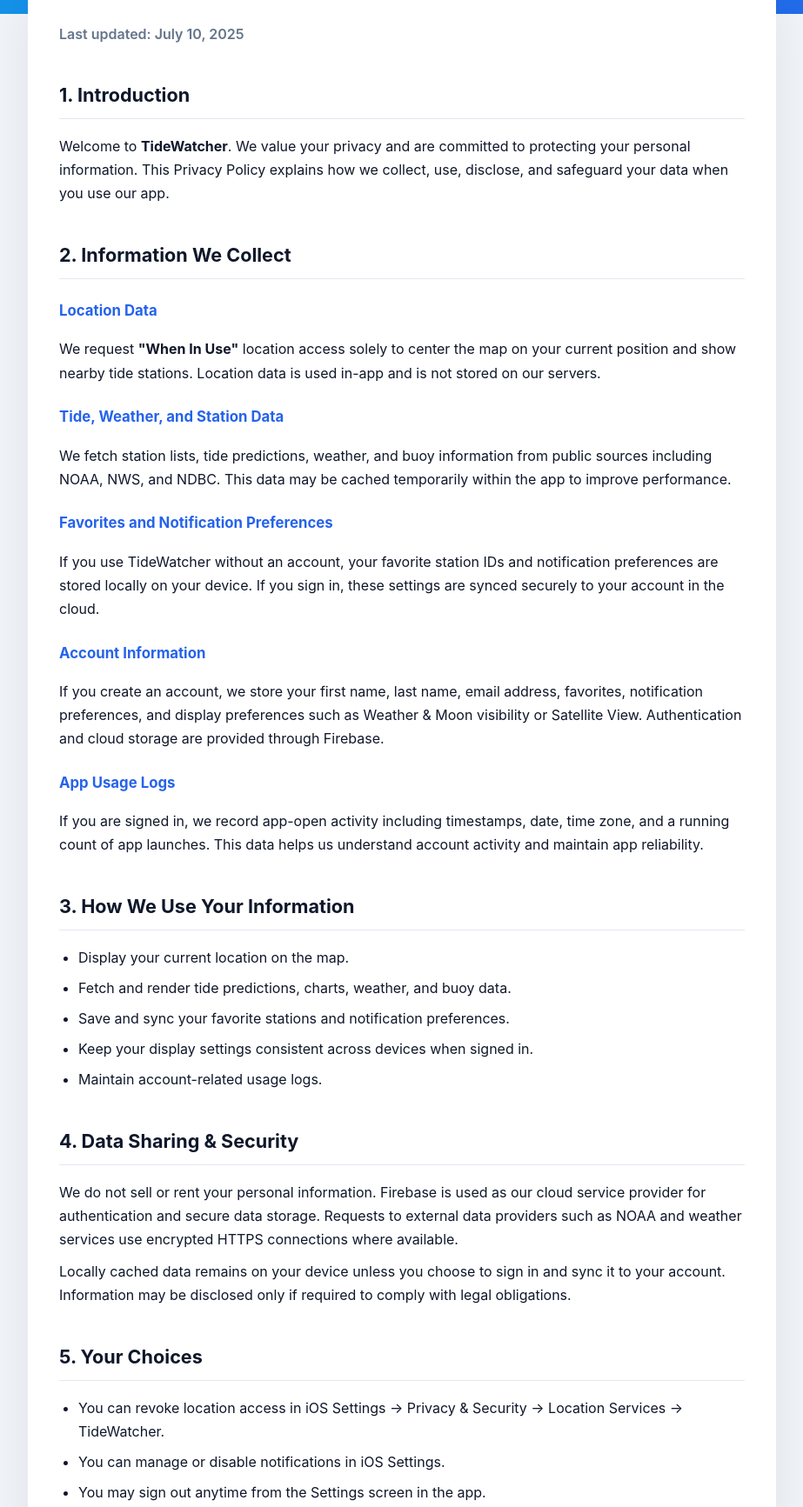
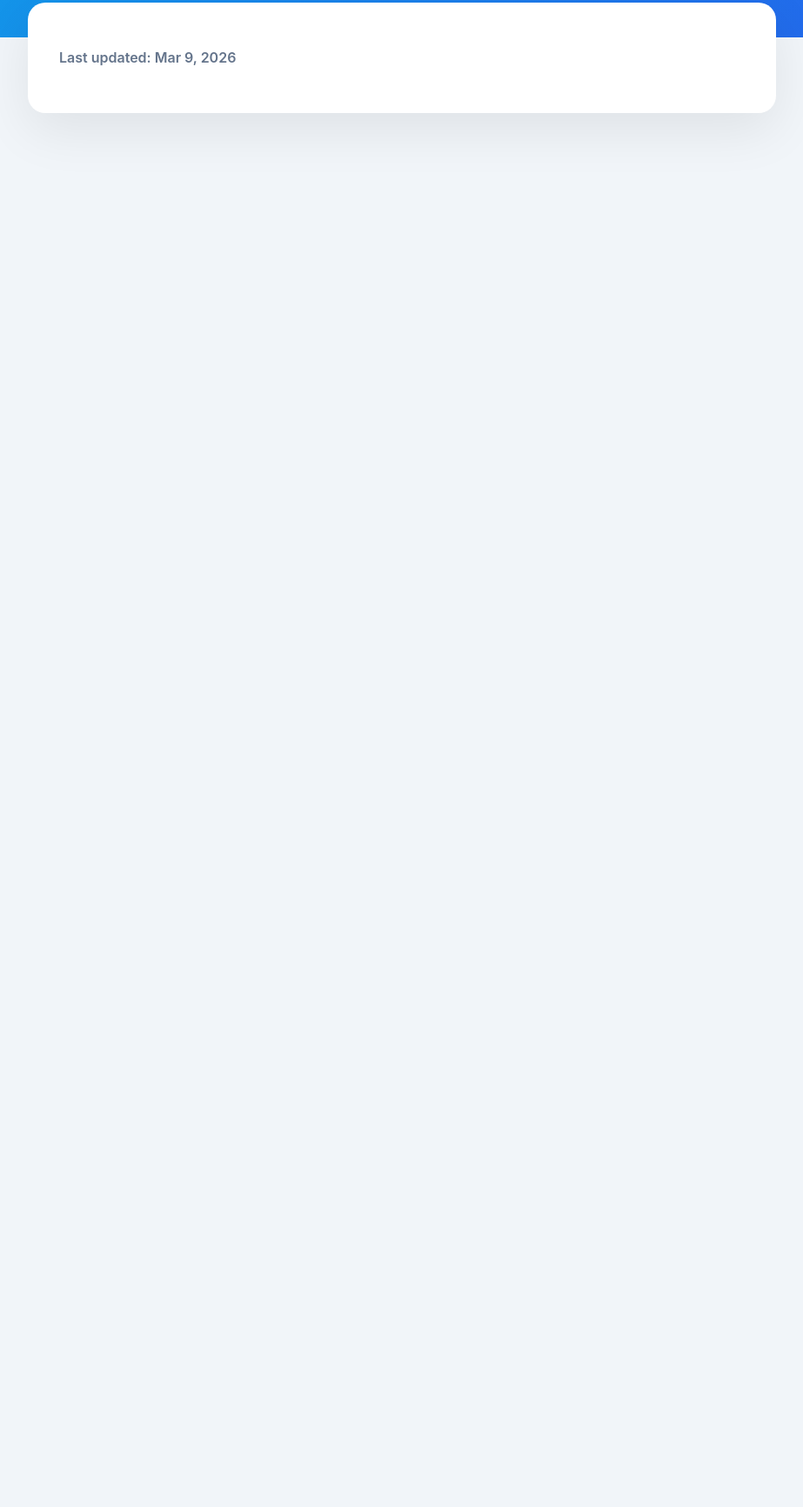
Before and after one commit to Wsbennett/TideWatcher, a plain HTML site: page index.html in a window 1280 px wide. Shown: the part 242-1975 px from the top of the page at 87% size, without its empty margins (178-1101 px from the left). After the commit the page ends 800 px from the top, so only its background shows below. Drawn offline with Linux system fonts and the light colour scheme.

Commit message:
Update index.html

```diff
--- a/index.html
+++ b/index.html
@@ -1,4 +1,4 @@
-<!DOCTYPE html>
+Put your HTML text here<!DOCTYPE html>
 <html lang="en">
 <head>
 <meta charset="UTF-8">
@@ -146,109 +146,4 @@ a:hover{
 <div class="container">
 <div class="card">
 
-<p class="updated">Last updated: July 10, 2025</p>
-
-<h2>1. Introduction</h2>
-<p>
-Welcome to <strong>TideWatcher</strong>. We value your privacy and are committed to protecting your personal
-information. This Privacy Policy explains how we collect, use, disclose, and safeguard your data when you use our app.
-</p>
-
-<h2>2. Information We Collect</h2>
-
-<h3>Location Data</h3>
-<p>
-We request <strong>"When In Use"</strong> location access solely to center the map on your current position
-and show nearby tide stations. Location data is used in-app and is not stored on our servers.
-</p>
-
-<h3>Tide, Weather, and Station Data</h3>
-<p>
-We fetch station lists, tide predictions, weather, and buoy information from public sources
-including NOAA, NWS, and NDBC. This data may be cached temporarily within the app to improve performance.
-</p>
-
-<h3>Favorites and Notification Preferences</h3>
-<p>
-If you use TideWatcher without an account, your favorite station IDs and notification preferences are stored locally
-on your device. If you sign in, these settings are synced securely to your account in the cloud.
-</p>
-
-<h3>Account Information</h3>
-<p>
-If you create an account, we store your first name, last name, email address, favorites, notification preferences,
-and display preferences such as Weather & Moon visibility or Satellite View. Authentication and cloud storage are
-provided through Firebase.
-</p>
-
-<h3>App Usage Logs</h3>
-<p>
-If you are signed in, we record app-open activity including timestamps, date, time zone, and a running count of
-app launches. This data helps us understand account activity and maintain app reliability.
-</p>
-
-<h2>3. How We Use Your Information</h2>
-
-<ul>
-<li>Display your current location on the map.</li>
-<li>Fetch and render tide predictions, charts, weather, and buoy data.</li>
-<li>Save and sync your favorite stations and notification preferences.</li>
-<li>Keep your display settings consistent across devices when signed in.</li>
-<li>Maintain account-related usage logs.</li>
-</ul>
-
-<h2>4. Data Sharing & Security</h2>
-
-<p>
-We do not sell or rent your personal information. Firebase is used as our cloud service provider
-for authentication and secure data storage. Requests to external data providers such as NOAA
-and weather services use encrypted HTTPS connections where available.
-</p>
-
-<p>
-Locally cached data remains on your device unless you choose to sign in and sync it to your account.
-Information may be disclosed only if required to comply with legal obligations.
-</p>
-
-<h2>5. Your Choices</h2>
-
-<ul>
-<li>You can revoke location access in iOS Settings → Privacy & Security → Location Services → TideWatcher.</li>
-<li>You can manage or disable notifications in iOS Settings.</li>
-<li>You may sign out anytime from the Settings screen in the app.</li>
-<li>Deleting your account removes your cloud-synced profile data, favorites, preferences, and usage logs.</li>
-<li>If you are not signed in, uninstalling the app removes locally stored app data.</li>
-</ul>
-
-<h2>6. Children’s Privacy</h2>
-
-<p>
-TideWatcher is not directed toward children under 13, and we do not knowingly collect personal
-information from children under 13.
-</p>
-
-<h2>7. Changes to This Policy</h2>
-
-<p>
-We may update this Privacy Policy occasionally. The "Last updated" date at the top of this page
-will reflect the most recent revision. Continued use of the app after updates indicates acceptance
-of the revised policy.
-</p>
-
-<h2>8. Contact Us</h2>
-
-<p>
-If you have questions about this policy, please contact us at:
-<br>
-<a href="mailto:support@tidewatchapp.com">support@tidewatchapp.com</a>
-</p>
-
-<div class="footer">
-TideWatcher • Built for coastal awareness
-</div>
-
-</div>
-</div>
-
-</body>
-</html>
+<p class="updated">Last updated: Mar 9, 2026
```
